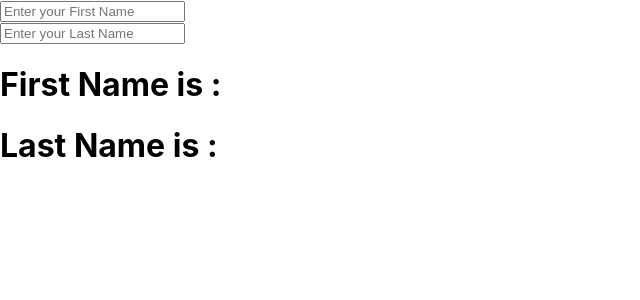
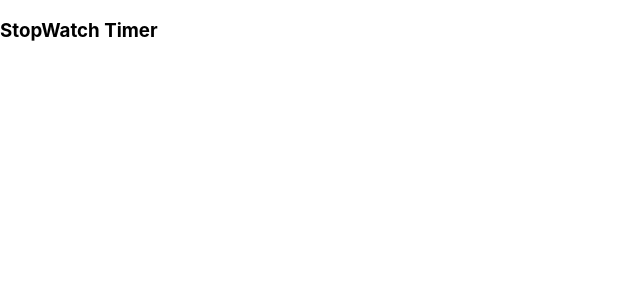
Before and after one commit to suhaansridhar/practice, a React (Create React App) app: page / in a window 1280 px wide. Shown: the top 300 px of the page, without its empty margins (0-640 px from the left). Built offline with nearby package versions, Linux system fonts and the light colour scheme.

Commit message:
added components file structure

```diff
--- a/src/App.js
+++ b/src/App.js
@@ -1,37 +1,9 @@
-
-import {useState} from 'react';
-import Input from './ControlledInputs/Input';
+import Stopwatch from "./Components.js/Stopwatch";
 
 function App(){
-  const [inputValue, setInputValue] = useState({"firstName" : '', "lastName" : ''});
-
-  function handleChange(event){
-    event.preventDefault();
-    const name = event.target.name;
-    const value = event.target.value;
-    setInputValue(prevValues => ({...prevValues, [name] : value}));
-  }
-
   return(
-    <div>
-      <Input
-        type = "text"
-        placeholder = "Enter your First Name"
-        name = "firstName"
-        value = {inputValue.firstName}
-        handleChange = {handleChange}
-        />
-
-      <Input
-        type = "text"
-        placeholder = "Enter your Last Name"
-        name = "lastName"
-        value = {inputValue.lastName}
-        handleChange = {handleChange}
-        />
-
-        <h1>First Name is : {inputValue.firstName}</h1>
-        <h1>Last Name is : {inputValue.lastName}</h1>
+    <div className="app--container">
+      <Stopwatch />
     </div>
   )
 }
--- /dev/null
+++ b/src/Components.js/Stopwatch.js
@@ -0,0 +1,12 @@
+function Stopwatch(){
+    return(
+        <div className="stopwatch--container">
+            <h3>StopWatch Timer</h3>
+            <div className='stopwatch--container--inner'>
+
+            </div>
+        </div>
+    )
+}
+
+export default Stopwatch;
```
Also changed, not shown: src/Components.js/Calendar.js (added, +12 -0 lines), src/Components.js/InputComponent.js (added, +39 -0 lines), src/Components.js/Component1.js (renamed from src/Component1.js).
